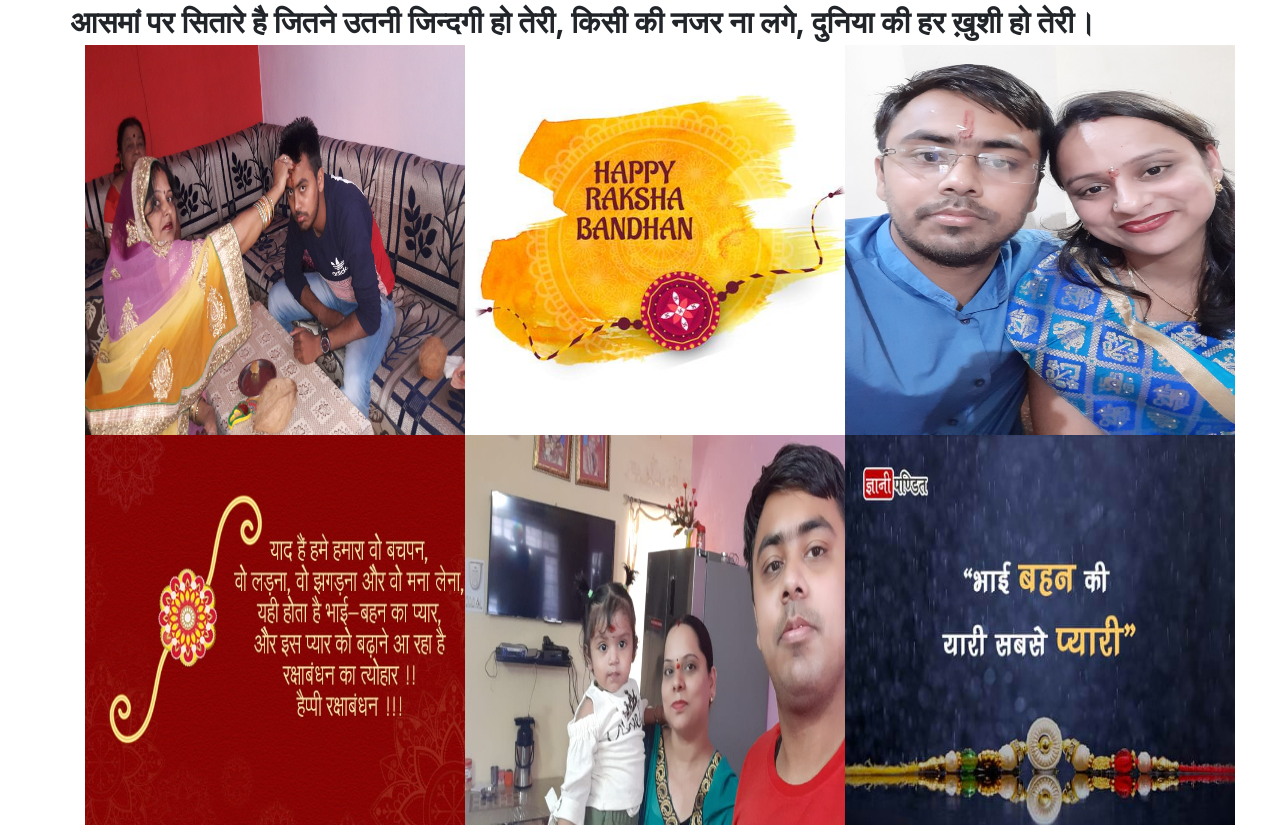
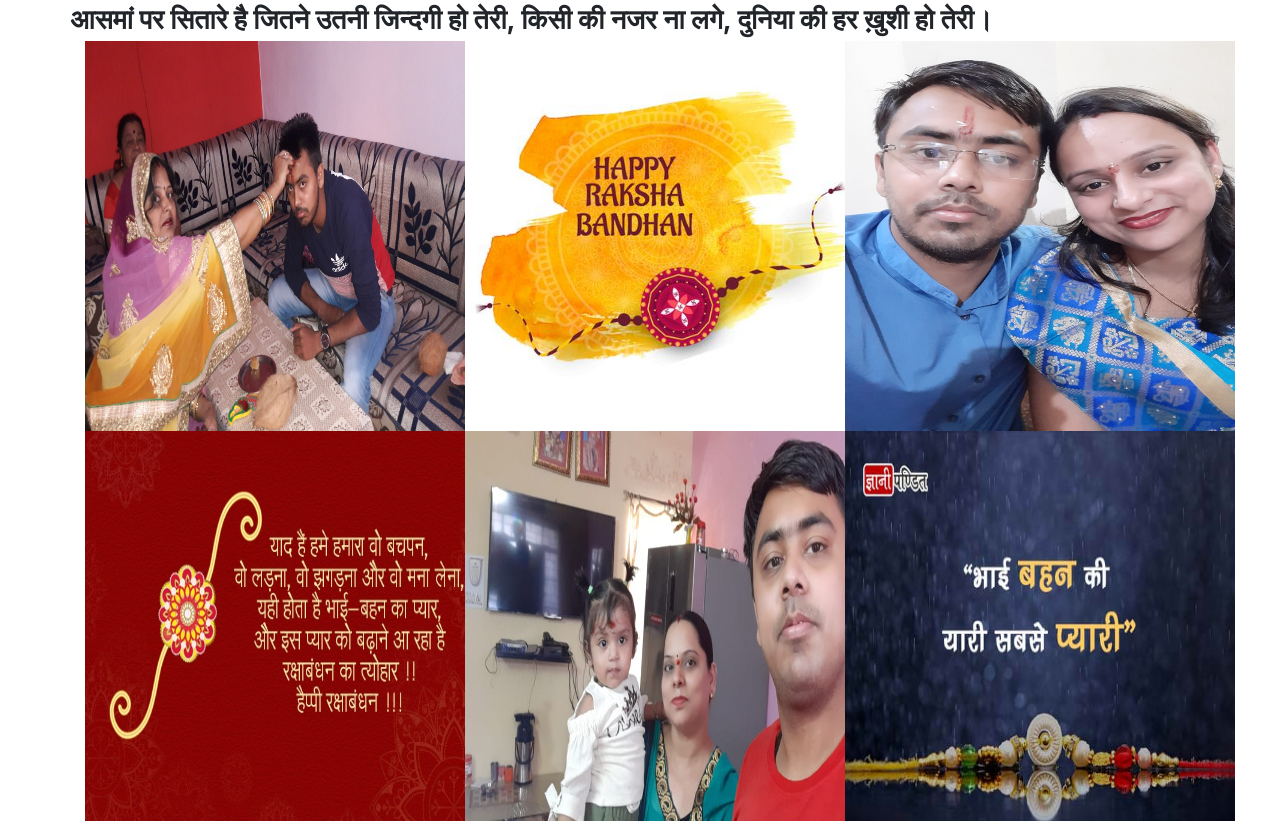
Before and after one commit to ashu209/raksh, a PHP site: page / in a window 1280 px wide. Run offline with PHP 8.4, Linux system fonts and the light colour scheme.

Commit message:
Update Rakshan.css

```diff
--- a/Rakshan.css
+++ b/Rakshan.css
@@ -1,5 +1,5 @@
 
 #sis{
-	font-size: 30px;
+	font-size: 27px;
 
 }
```
